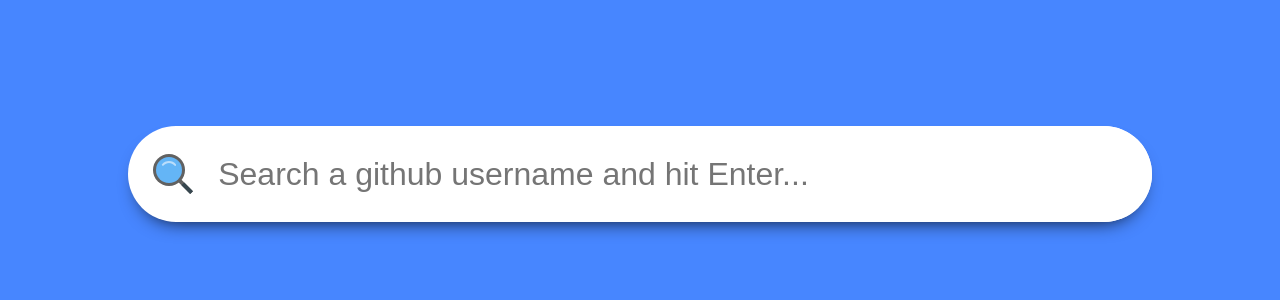
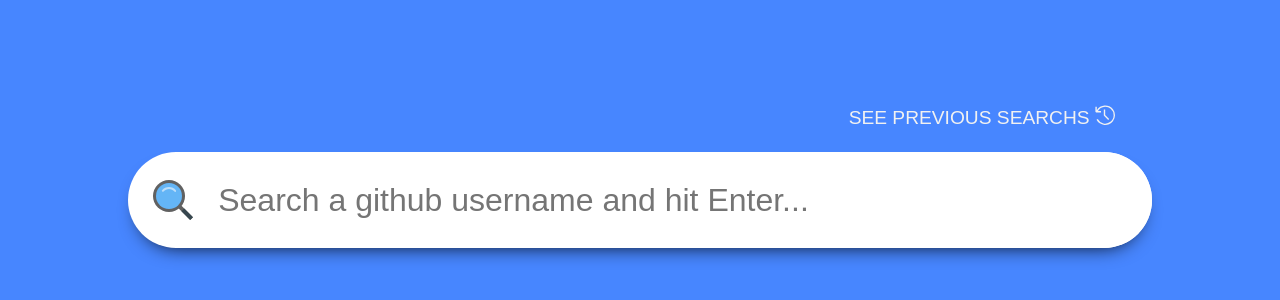
Before and after one commit to cmarcal/chamaAppChallenge, a React (Create React App) app in the folder app/: page / in a window 1280 px wide. Shown: the part 226-526 px from the top of the page. Built offline with nearby package versions, Linux system fonts and the light colour scheme.

Commit message:
previous searchs button styling

```diff
--- a/app/src/pages/search/Search.tsx
+++ b/app/src/pages/search/Search.tsx
@@ -1,9 +1,10 @@
 import React, { FormEvent, useEffect, useState } from "react";
 import { InputSearch, Loading } from "../../components";
 import { useGetUserInfo } from "../../hooks";
-import { ErrorMessage, Wrapper } from "./styles";
+import { ErrorMessage, SeeHistory, SeeHistoryIcon, Wrapper } from "./styles";
 import { useHistory } from "react-router-dom";
 import { saveToLocalStorage } from "../../helpers/helpers";
+import { VscHistory } from "react-icons/vsc";
 
 export default function Search() {
 	const history = useHistory();
@@ -25,6 +26,12 @@
 
 	return (
 		<Wrapper onSubmit={handleSubmit}>
+			<SeeHistory type="button">
+				SEE PREVIOUS SEARCHS
+				<SeeHistoryIcon>
+					<VscHistory />
+				</SeeHistoryIcon>
+			</SeeHistory>
 			<InputSearch
 				inputValue={inputValue}
 				handleChange={(e) => setInputValue(e.target.value)}
--- a/app/src/pages/search/styles.ts
+++ b/app/src/pages/search/styles.ts
@@ -7,6 +7,39 @@
 	justify-content: center;
 	height: 100%;
 	gap: 16px;
+`;
+
+export const SeeHistory = styled.button`
+	display: flex;
+	align-items: center;
+	border: none;
+	outline: none;
+	background: transparent;
+	cursor: pointer;
+	padding: 4px;
+	gap: 4px;
+	font-size: 1.2rem;
+	margin-right: 32px;
+	color: #f1f1f1;
+	align-self: flex-end;
+	@media (max-width: 1024px) {
+		font-size: 1rem;
+	}
+
+	@media (max-width: 768px) {
+		font-size: 0.8rem;
+	}
+`;
+
+export const SeeHistoryIcon = styled.span`
+	font-size: 1.4rem;
+	@media (max-width: 1024px) {
+		font-size: 1.2rem;
+	}
+
+	@media (max-width: 768px) {
+		font-size: 1rem;
+	}
 `;
 
 export const ErrorMessage = styled.span`
```
